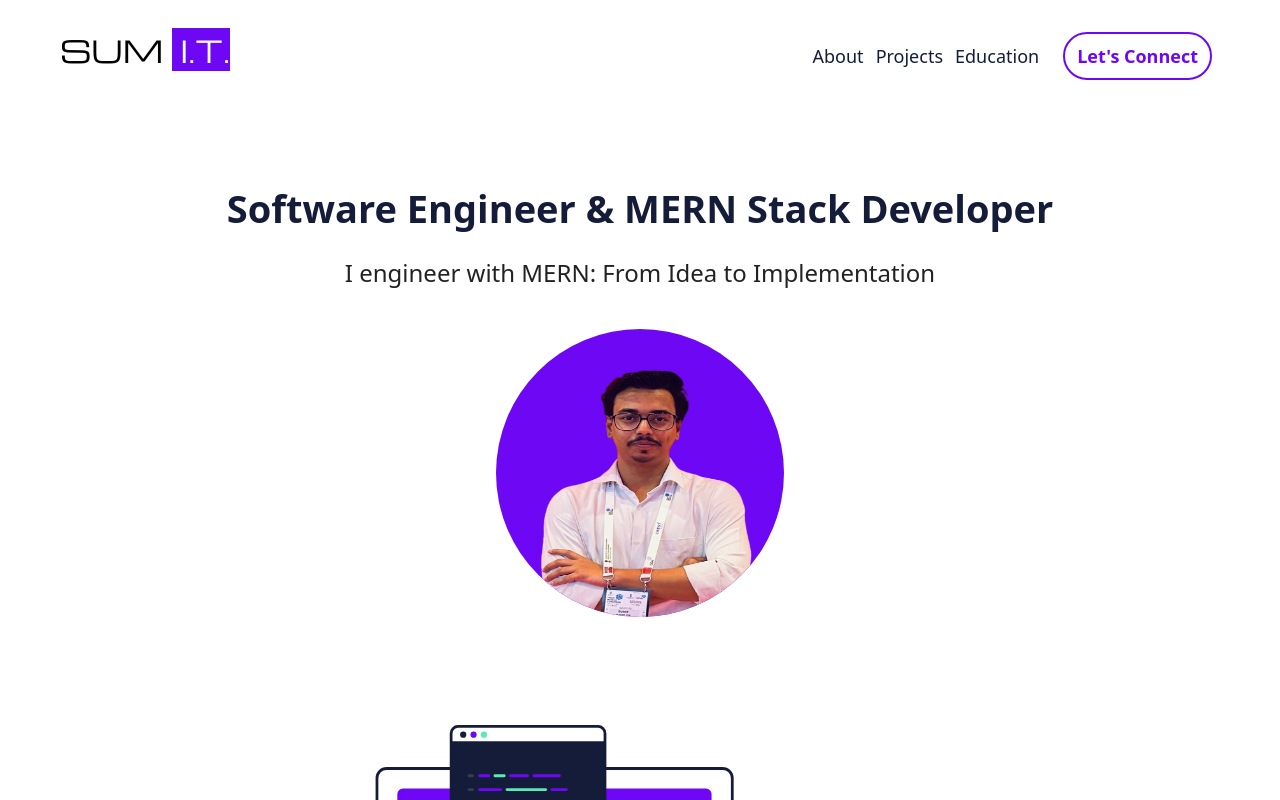
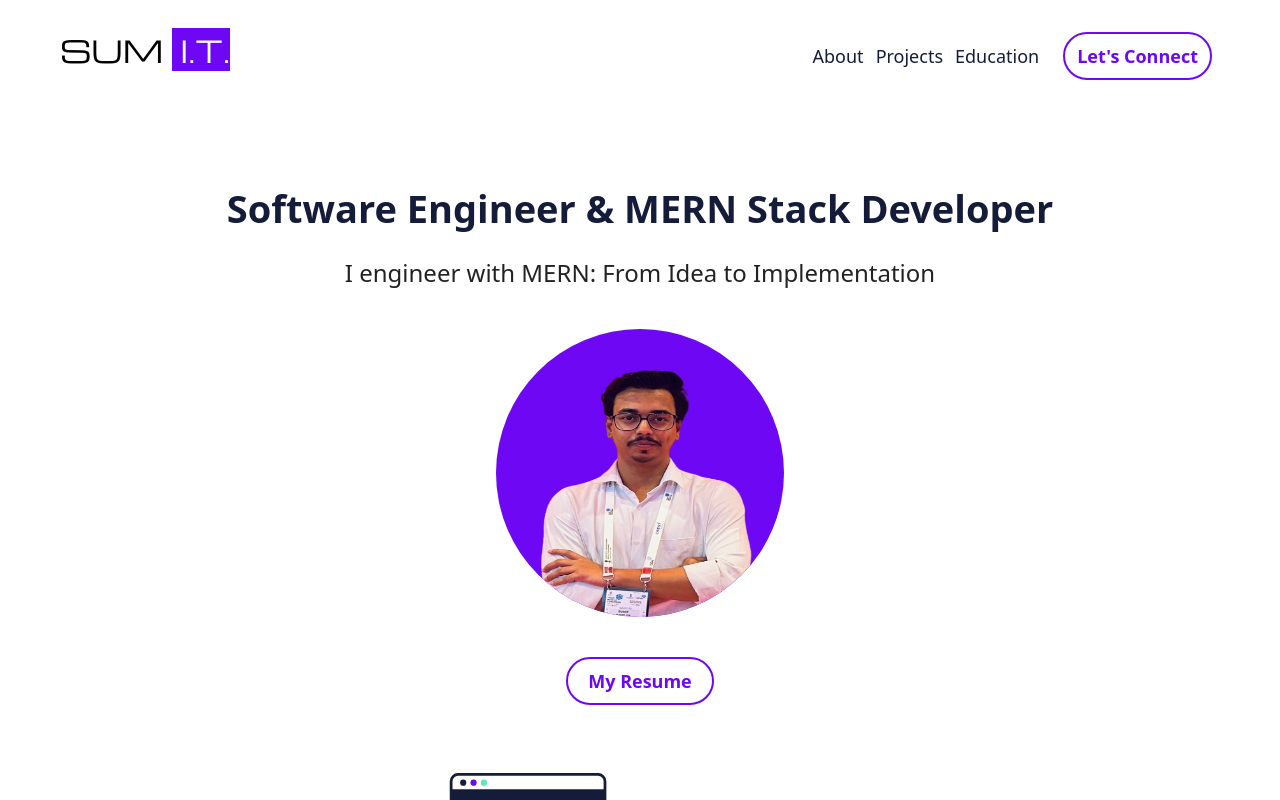
Before and after one commit to sumitkrjha/SUMI.T., a React (Vite) app: page / in a window 1280 px wide. Shown: the top 800 px of the page. Built offline with nearby package versions, Linux system fonts and the light colour scheme.

Commit message:
Incorporated CV link to the Hero Section of the application

```diff
--- a/src/components/Hero.jsx
+++ b/src/components/Hero.jsx
@@ -1,7 +1,9 @@
 import profilePhoto from "../assets/profilePhoto.png";
 import heroDevices from "../assets/hero-devices.svg";
+import cv from "../assets/cv.png";
 import { motion, useAnimation, useInView } from "framer-motion";
 import { useEffect, useRef } from "react";
+import { redirect } from "react-router-dom";
 const Hero = () => {
   const ref = useRef(null);
   const isInView = useInView(ref, { amount: "all", once: true });
@@ -46,6 +48,14 @@ const Hero = () => {
             alt="Sumit Kumar Jha"
             className=" h-48 w-48 lg:h-72 lg:w-72 bg-blue-violet rounded-full my-10"
           />
+          <a
+            href="https://drive.google.com/file/d/1Lxkgs7Ak8iBZg0o-QPAmuOKwd0ru3UZg/view"
+            target="_blank"
+          >
+            <button className="h-12 w-auto p-5 border-2 border-blue-violet rounded-3xl flex items-center justify-center font-semibold  text-base lg:text-lg text-blue-violet hover:bg-blue-violet hover:text-white hover:shadow-md hover:shadow-blue-violet active:translate-y-1">
+              My Resume
+            </button>
+          </a>
         </motion.div>
         <div ref={ref} id="heroFooter" className=" px-5 pt-5 mt-7">
           <motion.div
```
Also changed, not shown: src/assets/cv.png (added).
